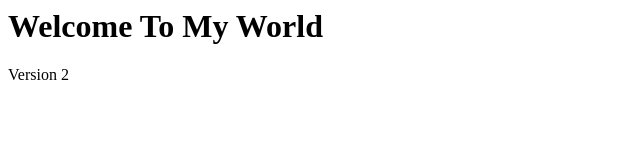
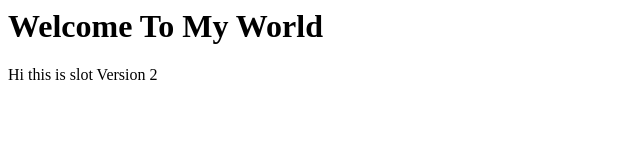
Before and after one commit to ratnavi/testweb, a plain HTML site: page index.html in a window 1280 px wide. Shown: the full height of the page, 0-640 px from the left. Drawn offline with Linux system fonts and the light colour scheme.

Commit message:
Update index.html

```diff
--- a/index.html
+++ b/index.html
@@ -4,7 +4,7 @@
 </head>
 <body>
 <h1> Welcome To My World </h1>
-Version 2
+Hi this is slot Version 2
 
 </body>
 </html>
```
